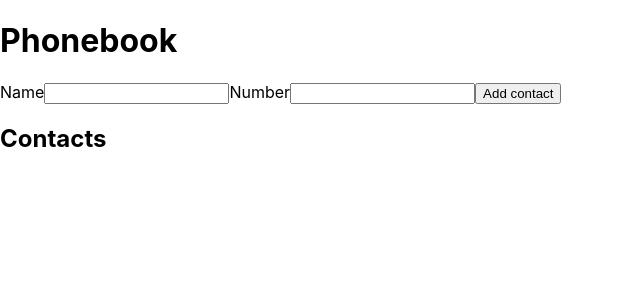
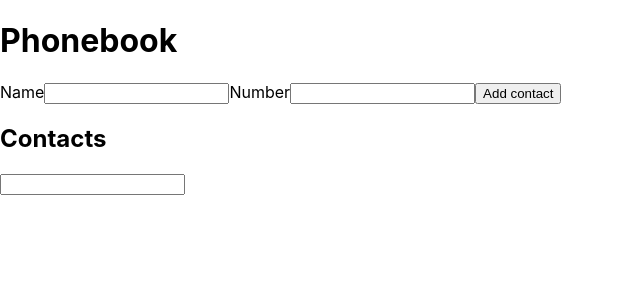
Before and after one commit to AnastasiaZhab/goit-react-hw-02-phonebook-42, a React (Create React App) app: page / in a window 1280 px wide. Shown: the top 300 px of the page, without its empty margins (0-640 px from the left). Built offline with nearby package versions, Linux system fonts and the light colour scheme.

Commit message:
add Filter component

```diff
--- /dev/null
+++ b/src/components/Filter/Filter.jsx
@@ -0,0 +1,5 @@
+const Filter = ({ value, onChange }) => {
+    return <input type="text" name="filter" value={value} onChange={onChange} />
+};
+
+export default Filter;
--- /dev/null
+++ b/src/components/Filter/index.js
@@ -0,0 +1 @@
+export { default } from "./Filter";
--- a/src/components/PhoneBook/Phonebook.jsx
+++ b/src/components/PhoneBook/Phonebook.jsx
@@ -1,11 +1,12 @@
 import { Component } from "react";
 import ContactForm from "../ContactForm";
 import ContactList from "../ContactList";
+import Filter from "../Filter";
 
 class Phonebook extends Component {
     state = {
         contacts: [],
-        name: ''
+        filter: ''
     }
 
     handleCreateContact = (contact) => {
@@ -15,6 +16,15 @@ class Phonebook extends Component {
         )
     };
 
+    handleChangeFilter = (e) => this.setState({ filter: e.target.value });
+
+    handleFilterContacts = () => {
+        const { contacts, filter } = this.state;
+        return (
+            contacts.filter(contact => contact.name.includes(filter))
+        )
+    }
+
     render() {
         return (
             <>
@@ -22,7 +32,8 @@ class Phonebook extends Component {
                 <ContactForm onSubmit={this.handleCreateContact} />
 
                 <h2>Contacts</h2>
-                <ContactList list={this.state.contacts}/>
+                <Filter onChange={this.handleChangeFilter} value={this.state.filter}/>
+                <ContactList list={this.handleFilterContacts()}/>
             </>
 
         )
```
Also changed, not shown: src/components/Filter/Filter.module.css (added).
